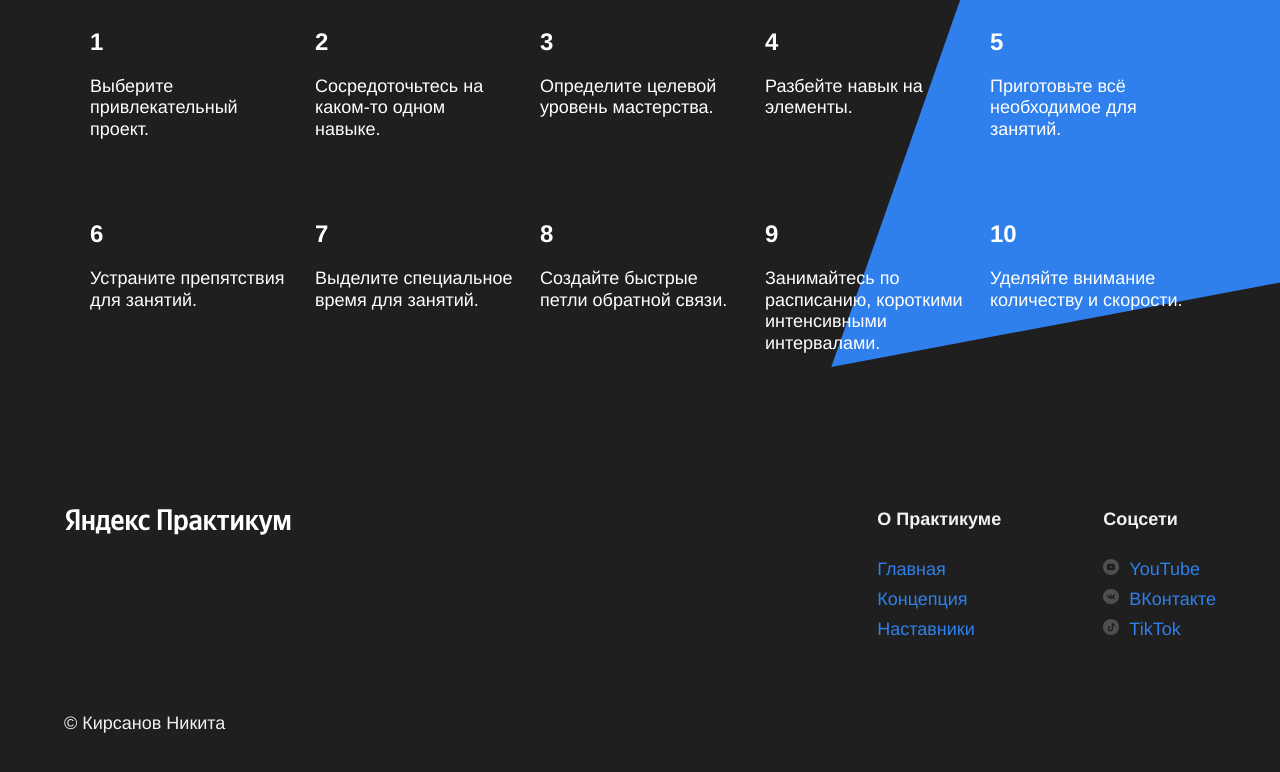
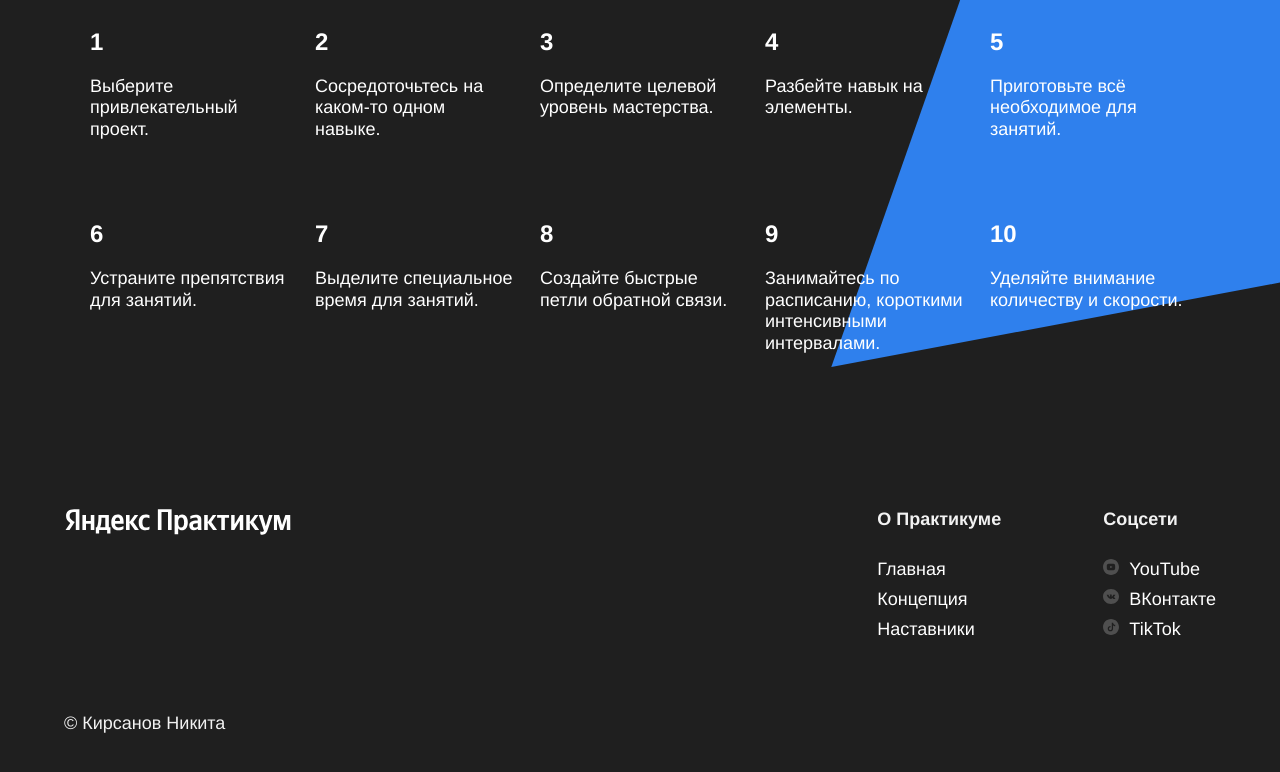
Before and after one commit to GachiJ/how-to-learn, a plain HTML site: page index.html in a window 1280 px wide. Shown: the part 3162-3934 px from the top of the page. Drawn offline with Linux system fonts and the light colour scheme.

Commit message:
Исправлен цвет ссылок

```diff
--- a/styles/style.css
+++ b/styles/style.css
@@ -303,7 +303,7 @@
 
 .footer__column-link {
   text-decoration: none;
-  color: #2f80ed;
+  color: #ffff;
 }
 
 .footer__social-icon {
```
